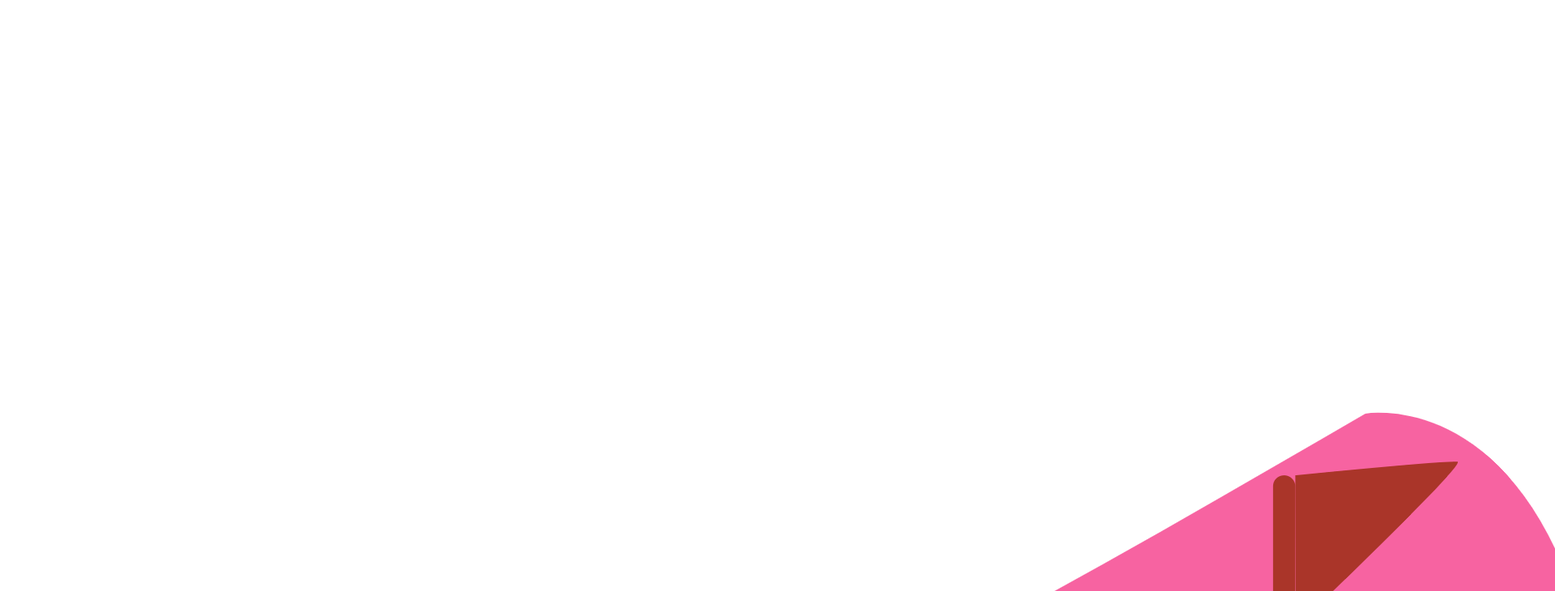
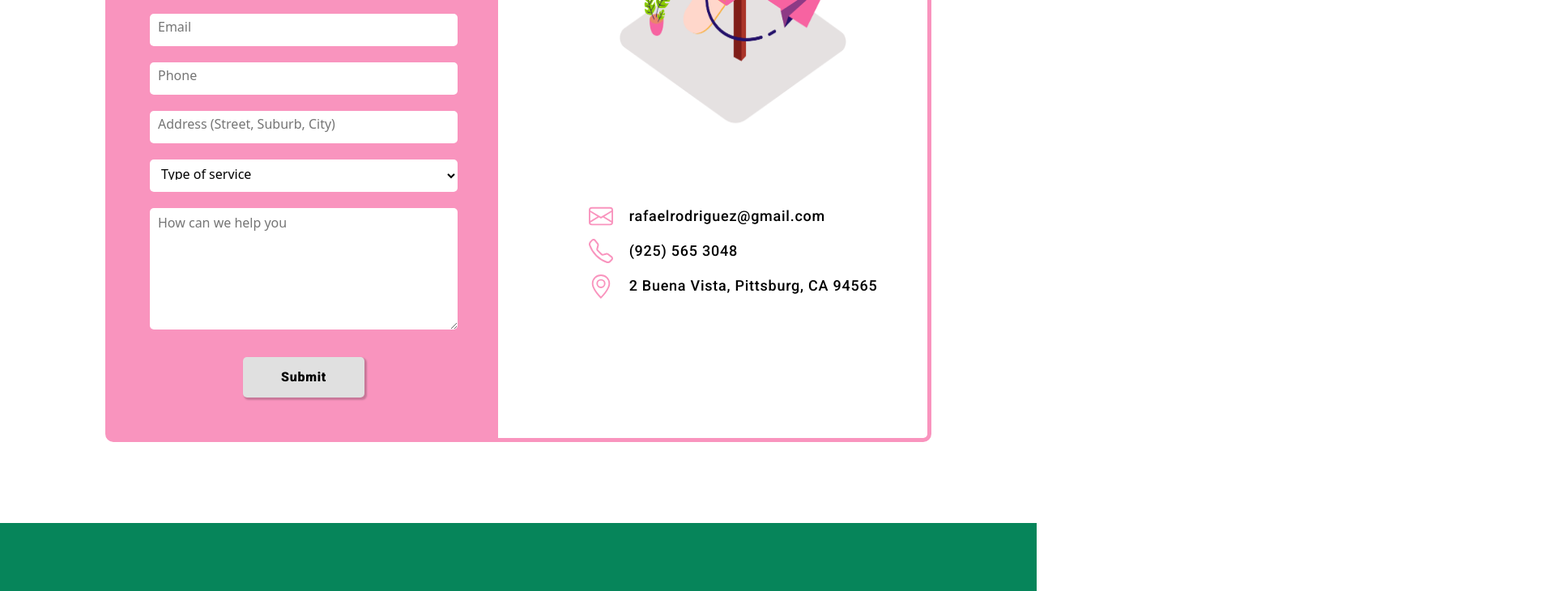
Before and after one commit to CarlosNGE/Rafael--Rodriguez-Hauling---Junk-Removal, a plain HTML site: page pages/contact.html in a window 1280 px wide. Shown: the part 383-1113 px from the top of the page at 81% size, 1920 px wide, since content can reach past the window. Drawn offline with nearby package versions, Linux system fonts and the light colour scheme.

Commit message:
finish sass for desktop version

```diff
--- a/pages/contact.html
+++ b/pages/contact.html
@@ -118,7 +118,7 @@
                         <div class="form-row">
                             <textarea id="contact-form-message" placeholder="How can we help you" name="message"></textarea>
                         </div>
-                <button type="submit">Submit</button>
+                <button type="submit" class="btn-tertiary">Submit</button>
                 </form>
             </div>
             <section class="contact-info">
--- a/scss/_buttons.scss
+++ b/scss/_buttons.scss
@@ -31,3 +31,14 @@
     width: 200px;
     color: $clr-ntrl-min;
 }
+
+.btn-tertiary{
+    @extend %btn;
+    background: darken($clr-ligth-gray, 10%);
+    width: 200px;
+    color: $clr-ntrl-max;
+
+    &:hover{
+        background: darken($clr-ligth-gray, 20%);
+    }
+}
--- a/scss/_config.scss
+++ b/scss/_config.scss
@@ -1,10 +1,12 @@
 $clr-primary: #F763A1;
 $clr-secondary: #06855A;
 $clr-ntrl-min: #fff;
+$border-clr-ligth: #fff;
 $clr-gray: #f4f4f4;
 $clr-ligth-gray: #f9f9f9;
+$clr-dark-gray:#555;
 $clr-ntrl-max: #000;
-$border-clr-ligth: #fff;
+
 
 $primary_font_family: "Roboto", sans-serif;
 $secondary_font_family: "Raleway", sans-serif;
--- /dev/null
+++ b/scss/_contact.scss
@@ -0,0 +1,110 @@
+.contact{
+    display: flex;
+    margin: 5rem 13rem 10rem 13rem;
+    gap: 5rem;
+    border: 5px lighten($clr-primary, 10%) solid;
+    border-radius: 10px;
+
+    .container{
+        width: 100%;
+        padding: 0;
+
+        form{
+            background: lighten($clr-primary, 10%);
+            display: flex;
+            flex-direction: column;
+            padding: 50px;
+
+            h1{
+                color: $clr-dark-gray;
+                font-weight: 800;
+                margin-bottom: 20px;
+                font-size: $fs-h1;
+            }
+
+            input,
+            select{
+                border: 0;
+                margin: 10px 0;
+                width: 100%;
+                height: 40px;
+                outline: none;
+                background: $clr-ntrl-min;
+                font-size: $fs-nano;
+                padding: 6px 0 15px 10px;
+                border-radius: 5px;
+            }
+
+            textarea{
+                border: 0;
+                margin: 10px 0;
+                width: 100%;
+                height: 150px;
+                outline: none;
+                background: $clr-ntrl-min;
+                padding: 6px 0 15px 10px;
+                font-size: $fs-nano;
+                border-radius: 5px;
+            }
+
+            button{
+                width: 150px;
+                margin: 20px auto 0;
+            }
+        }
+    }
+
+    .contact-info{
+        width: 100%;
+        display: flex;
+
+        ul{
+            display: flex;
+            flex-direction: column;
+            border: 5px lighten($clr-primary, 10%) solid
+        }
+
+        p{
+            font-family: $primary_font_family;
+            font-size: $fs-base;
+            font-weight: 400;
+            letter-spacing: 0.75px;
+        }
+
+        .contact-f{
+            width: 100%;
+            display: flex;
+            align-items: center;
+            flex-direction: column;
+            gap: 2rem;
+
+            a{
+                color: $clr-ntrl-max;
+                font-size: 18px;
+                font-weight: 500;
+                text-decoration: none;
+            }
+
+            img{
+                display: flex;
+                margin: auto;
+                width: 80%;
+                height: 100%;
+            }
+
+            .f{
+                display: flex;
+                gap: 2rem;
+                align-items: start;
+
+                .bi-envelope,
+                .bi-telephone,
+                .bi-geo-alt{
+                    width: 3rem;
+                    height: 100%;
+                    color: lighten($clr-primary, 10%);
+                }
+            }
+        }
+    }
+}
--- a/scss/style.scss
+++ b/scss/style.scss
@@ -29,5 +29,7 @@ html{
 
     @import 'aboutus';
 
+    @import 'contact';
+
     @import 'footer';
 }
```
Also changed, not shown: css/style.css, 1 other file.
